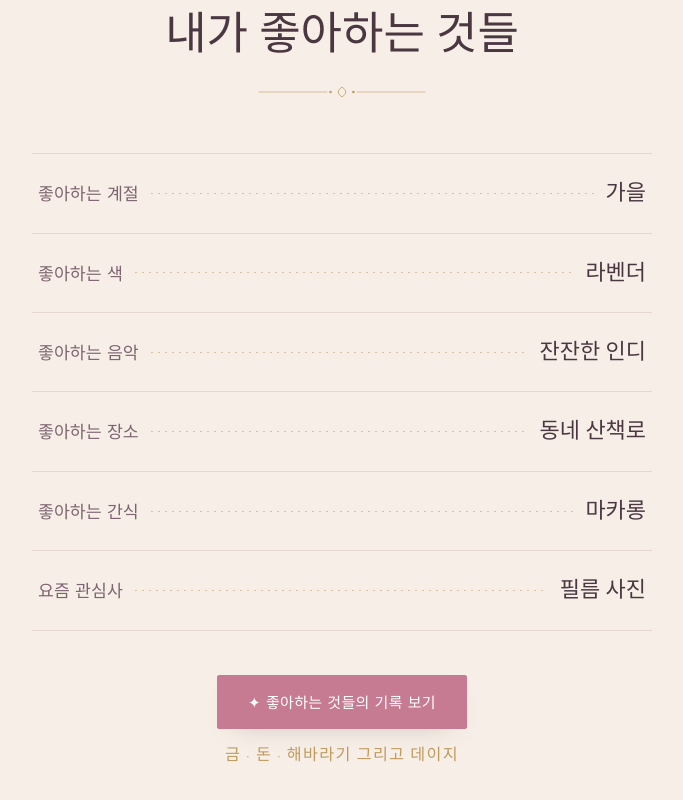
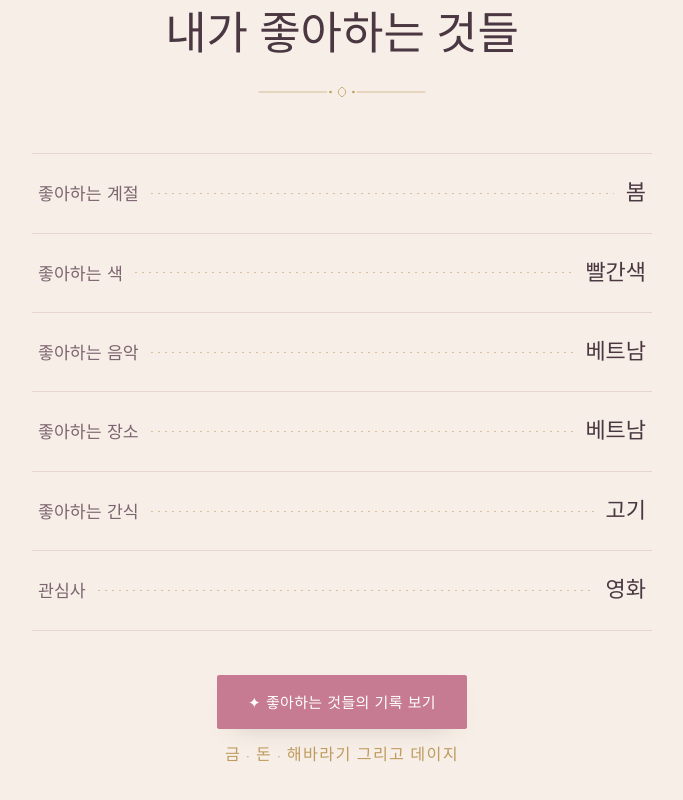
Before and after one commit to fable5-owner/APP, a React (Vite) app: page / in a window 1280 px wide. Shown: the part 4307-5107 px from the top of the page, without its empty margins (298-981 px from the left). Built offline with nearby package versions, Linux system fonts and the light colour scheme; a web font is replaced by a local one.

Commit message:
Update favorites with owner's actual answers
Co-Authored-By: Claude Sonnet 5 <noreply@anthropic.com>
Claude-Session: https://claude.ai/code/session_01Co9FRC9m5QfVLrvoDz4rDA

```diff
--- a/src/content.js
+++ b/src/content.js
@@ -84,12 +84,12 @@ export const diary = [
 ]
 
 export const favorites = [
-  { label: '좋아하는 계절', value: '가을' },
-  { label: '좋아하는 색', value: '라벤더' },
-  { label: '좋아하는 음악', value: '잔잔한 인디' },
-  { label: '좋아하는 장소', value: '동네 산책로' },
-  { label: '좋아하는 간식', value: '마카롱' },
-  { label: '요즘 관심사', value: '필름 사진' },
+  { label: '좋아하는 계절', value: '봄' },
+  { label: '좋아하는 색', value: '빨간색' },
+  { label: '좋아하는 음악', value: '베트남' },
+  { label: '좋아하는 장소', value: '베트남' },
+  { label: '좋아하는 간식', value: '고기' },
+  { label: '관심사', value: '영화' },
 ]
 
 export const guestbook = [
```
